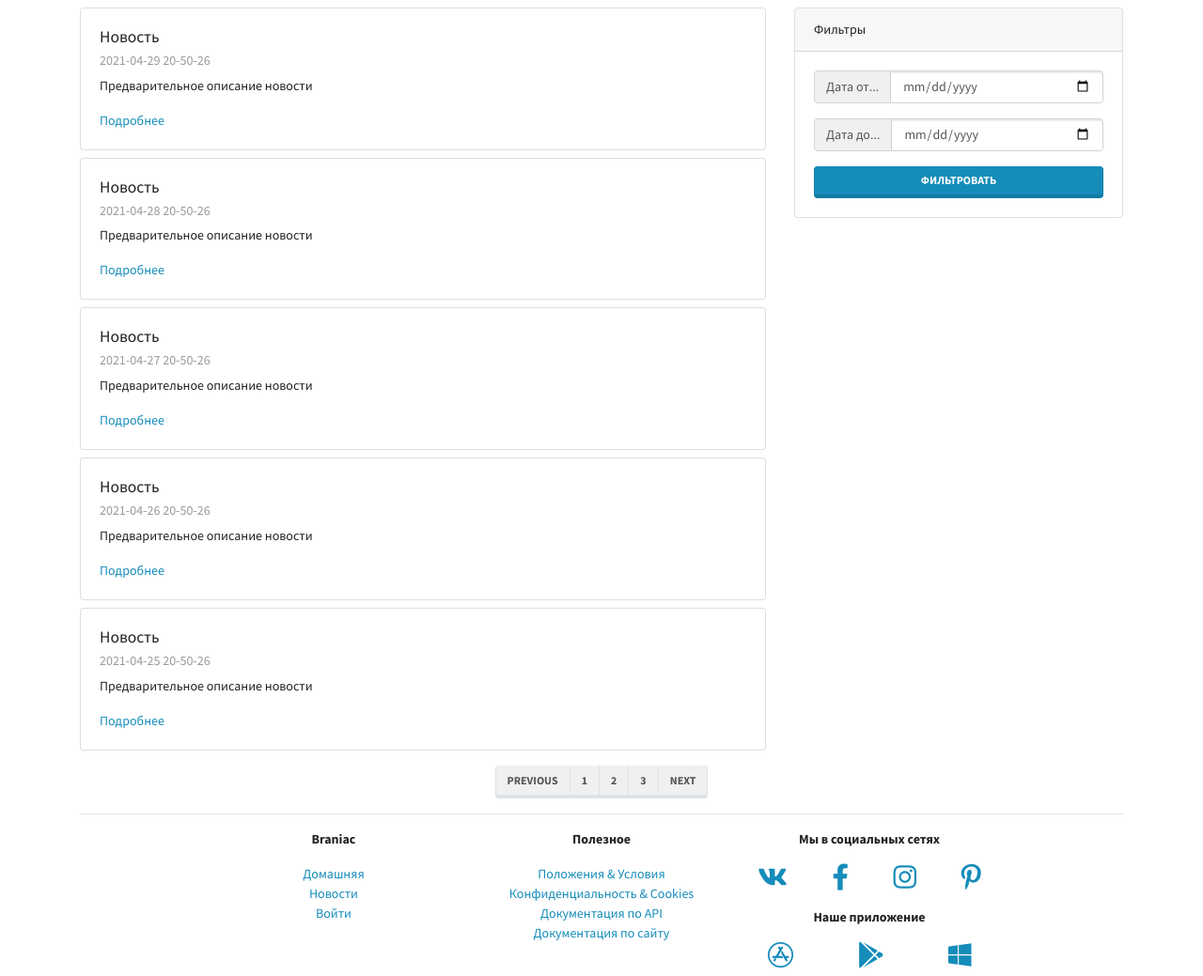
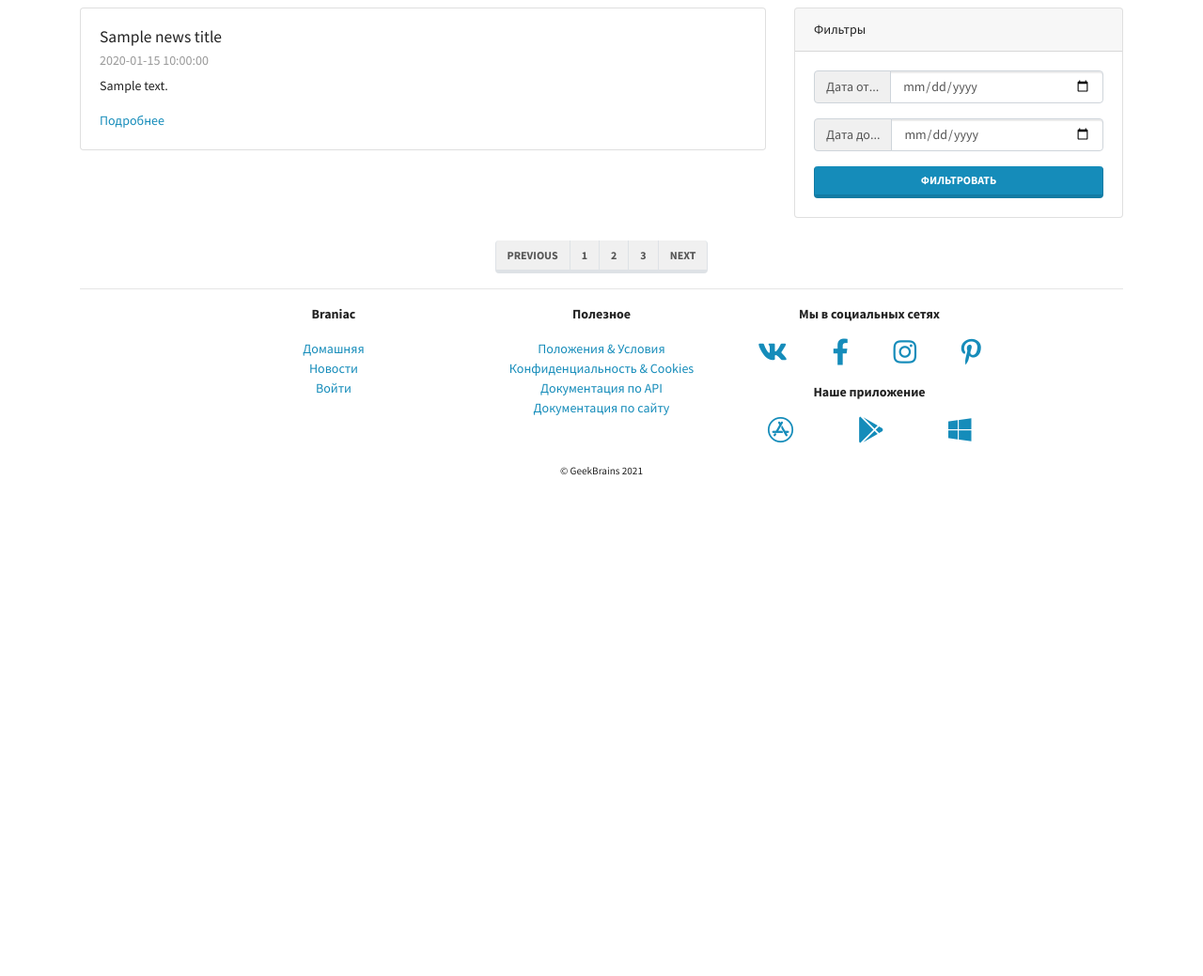
Before and after one commit to krlvn/gb_django, a Django app: template mainapp/templates/mainapp/news.html in a window 1280 px wide. Shown: the part 77-1116 px from the top of the page at 94% size. After the commit the page ends 583 px from the top, so only its background shows below. Run offline with Django 4.2, Linux system fonts and the light colour scheme; the template is opened without the code that fills it: most values are stand-ins (such as "Sample title", 1, 10 or a date in 2020); some libraries are stand-ins or nearby versions.

Commit message:
Карточки новостей

```diff
--- a/mainapp/templates/mainapp/news.html
+++ b/mainapp/templates/mainapp/news.html
@@ -9,50 +9,16 @@
 
   <div class="col-lg-8">
 
+    {% for i in range %}
     <div class="card my-2">
       <div class="card-body">
-        <h5 class="card-title">Новость</h5>
-        <h6 class="card-subtitle mb-2 text-muted">2021-04-29 20-50-26</h6>
-        <p class="card-text">Предварительное описание новости</p>
+        <h5 class="card-title">{{ news_title }}</h5>
+        <h6 class="card-subtitle mb-2 text-muted">{{ news_date|date:'Y-m-d h:i:s' }}</h6>
+        <p class="card-text">{{ news_description }}</p>
         <a href="#" class="card-link">Подробнее</a>
       </div>
     </div>
-
-    <div class="card my-2">
-      <div class="card-body">
-        <h5 class="card-title">Новость</h5>
-        <h6 class="card-subtitle mb-2 text-muted">2021-04-28 20-50-26</h6>
-        <p class="card-text">Предварительное описание новости</p>
-        <a href="#" class="card-link">Подробнее</a>
-      </div>
-    </div>
-
-    <div class="card my-2">
-      <div class="card-body">
-        <h5 class="card-title">Новость</h5>
-        <h6 class="card-subtitle mb-2 text-muted">2021-04-27 20-50-26</h6>
-        <p class="card-text">Предварительное описание новости</p>
-        <a href="#" class="card-link">Подробнее</a>
-      </div>
-    </div>
-
-    <div class="card my-2">
-      <div class="card-body">
-        <h5 class="card-title">Новость</h5>
-        <h6 class="card-subtitle mb-2 text-muted">2021-04-26 20-50-26</h6>
-        <p class="card-text">Предварительное описание новости</p>
-        <a href="#" class="card-link">Подробнее</a>
-      </div>
-    </div>
-
-    <div class="card mt-2">
-      <div class="card-body">
-        <h5 class="card-title">Новость</h5>
-        <h6 class="card-subtitle mb-2 text-muted">2021-04-25 20-50-26</h6>
-        <p class="card-text">Предварительное описание новости</p>
-        <a href="#" class="card-link">Подробнее</a>
-      </div>
-    </div>
+    {% endfor %}
 
   </div>
 
```
Also changed, not shown: mainapp/views.py (+16 -6 lines).
